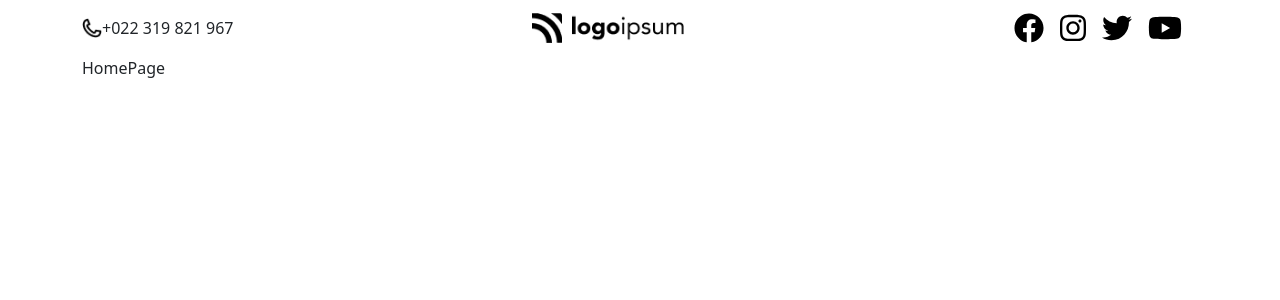
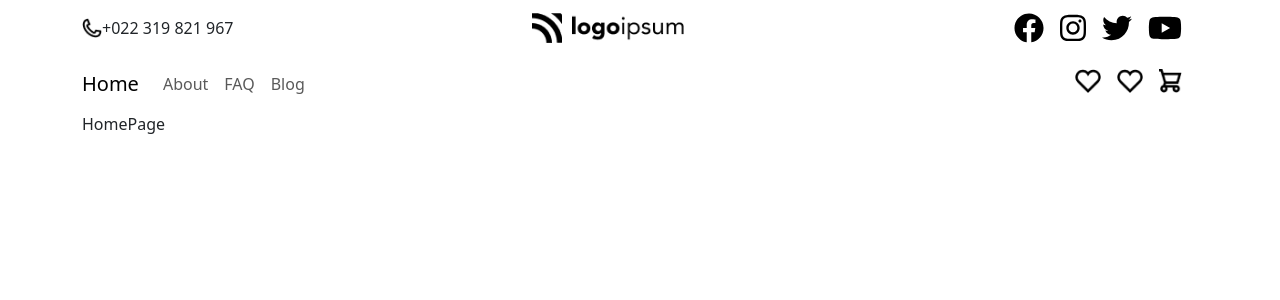
Before and after one commit to Mhde96/react-tech-unicorn, a React (Create React App) app: page / in a window 1280 px wide. Shown: the top 300 px of the page. Built offline with nearby package versions, Linux system fonts and the light colour scheme.

Commit message:
Add navheader

```diff
--- /dev/null
+++ b/src/components/layout/NavHeader.tsx
@@ -0,0 +1,50 @@
+import React from 'react'
+import Container from 'react-bootstrap/Container';
+import Nav from 'react-bootstrap/Nav';
+import Navbar from 'react-bootstrap/Navbar';
+import NavDropdown from 'react-bootstrap/NavDropdown';
+
+export const NavHeader = () => {
+  return (
+    <Navbar collapseOnSelect expand="lg" >
+    <Container>
+      <Navbar.Brand href="#home">Home</Navbar.Brand>
+      <Navbar.Toggle aria-controls="responsive-navbar-nav" />
+      <Navbar.Collapse id="responsive-navbar-nav">
+        <Nav className="me-auto">
+          <Nav.Link href="#features">About</Nav.Link>
+          <Nav.Link href="#pricing">FAQ</Nav.Link>
+          <Nav.Link href="#pricing">Blog</Nav.Link>
+        </Nav>
+        <Nav>
+        <Navbar.Brand href="#home">
+                <img
+                  src="assets/img/love.png"
+                  height="24"
+                  className="d-inline-block align-top"
+                  alt="React Bootstrap logo"
+                />
+                </Navbar.Brand>
+
+                <Navbar.Brand href="#home">
+                <img
+                  src="assets/img/love.png"
+                  height="24"
+                  className="d-inline-block align-top"
+                  alt="React Bootstrap logo"
+                />
+              </Navbar.Brand>
+              <Navbar.Brand href="#home">
+                <img
+                  src="assets/img/cart.png"
+                  height="24"
+                  className="d-inline-block align-top"
+                  alt="React Bootstrap logo"
+                />
+              </Navbar.Brand>
+        </Nav>
+      </Navbar.Collapse>
+    </Container>
+  </Navbar>
+  )
+}
--- a/src/components/layout/PlatformLayout.tsx
+++ b/src/components/layout/PlatformLayout.tsx
@@ -2,11 +2,13 @@
 import { Footer } from "./Footer";
 import { Header } from "./Header";
 import { Outlet } from "react-router-dom";
+import { NavHeader } from "./NavHeader";
 
 export const PlatformLayout = () => {
   return (
     <>
       <Header />
+      <NavHeader/>
       <Container >
       <Outlet />
       </Container>
```
